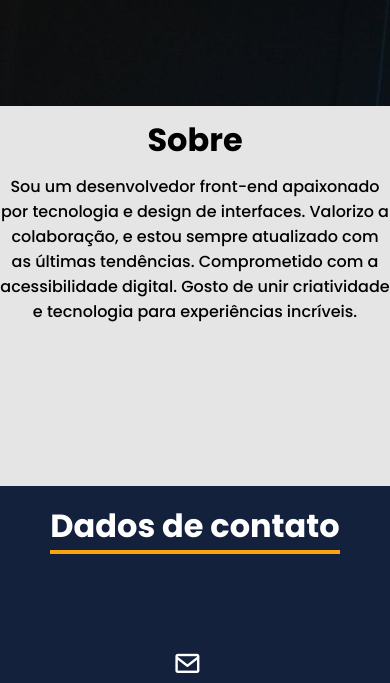
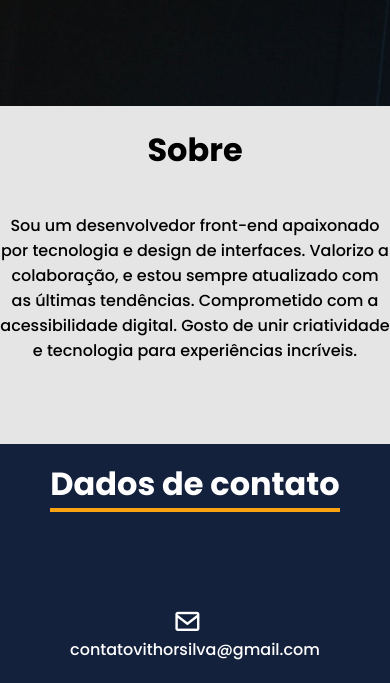
Before and after one commit to vithor-silva/portifolio-vithor-silva, a plain HTML site: page index.html in a window 390 px wide. Shown: the part 816-1499 px from the top of the page. Drawn offline with nearby package versions, Linux system fonts and the light colour scheme.

Commit message:
fix #sobre, #formacoes

```diff
--- a/styles.css
+++ b/styles.css
@@ -337,11 +337,15 @@ body {
 #sobre {
   padding: 0;
   margin:0;
-  height: 45vh;
+  height: 40vh;
 }
 
 #sobre p {
   text-align: center;
+  display: flex;
+  justify-content: center;
+  align-items: center;
+}
 }
 
 #sobre img {
@@ -350,8 +354,8 @@ body {
 
 #sobre h3 {
   text-align: center;
-  margin-top: 10px;
-  margin-bottom: 10px;
+  margin-top: 20px;
+  margin-bottom: 10%;
 }
 
 
@@ -359,6 +363,11 @@ body {
   padding: 0;
   margin: 0;
   height: 50vh;
+}
+
+#formacoes ol {
+  display: flex;
+  align-items: column;
 }
 
 #formacoes h3 {
```
